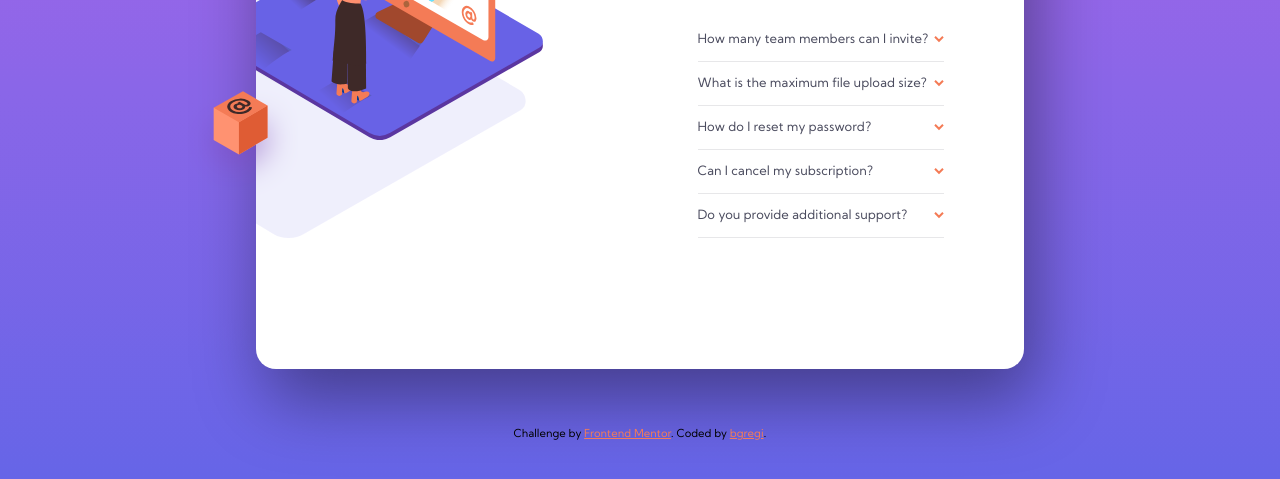
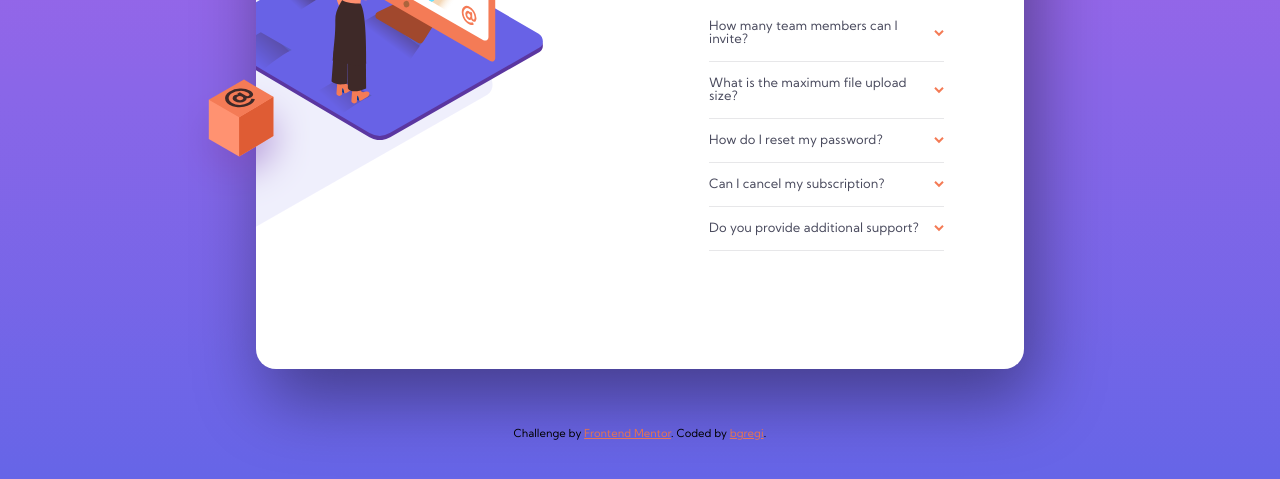
Before and after one commit to bgregi/fm-faq-accordion-card, a plain HTML site: page index.html in a window 1280 px wide. Shown: the part 311-790 px from the top of the page. Drawn offline with Linux system fonts and the light colour scheme.

Commit message:
Final commit

```diff
--- a/css/styles.scss
+++ b/css/styles.scss
@@ -164,9 +164,9 @@ input:checked {
         overflow: hidden;
         background-image: url(../images/bg-pattern-desktop.svg);
         background-repeat: no-repeat;
-        background-size: 150%;
-        background-position-y: -50px;
-        background-position-x: -220px;
+        background-size: 180%;
+        background-position-y: -120px;
+        background-position-x: -330px;
         background-clip: border-box;
 
         .desktop-img {
@@ -186,15 +186,13 @@ input:checked {
         position: relative;
         top: 10%;
         right: 52%;
-        width: 15%;
+        width: 18%;
         overflow: visible;
     }
 
     main {
         padding: 0;
         width: 50%;
-        // position: relative;
-        // bottom: 250px;
         background-color: initial;
         box-shadow: none;
         border-radius: unset;
@@ -209,10 +207,14 @@ input:checked {
         padding: 0 80px 20px 0;
     }
 
+    .question:hover {
+        color: $ptx-red;
+    }
+
     .attribution {
         position: absolute;
         top: 90%;
-
+        z-index: -1;
     }
 
 
```
Also changed, not shown: css/styles.css, 3 other files.
